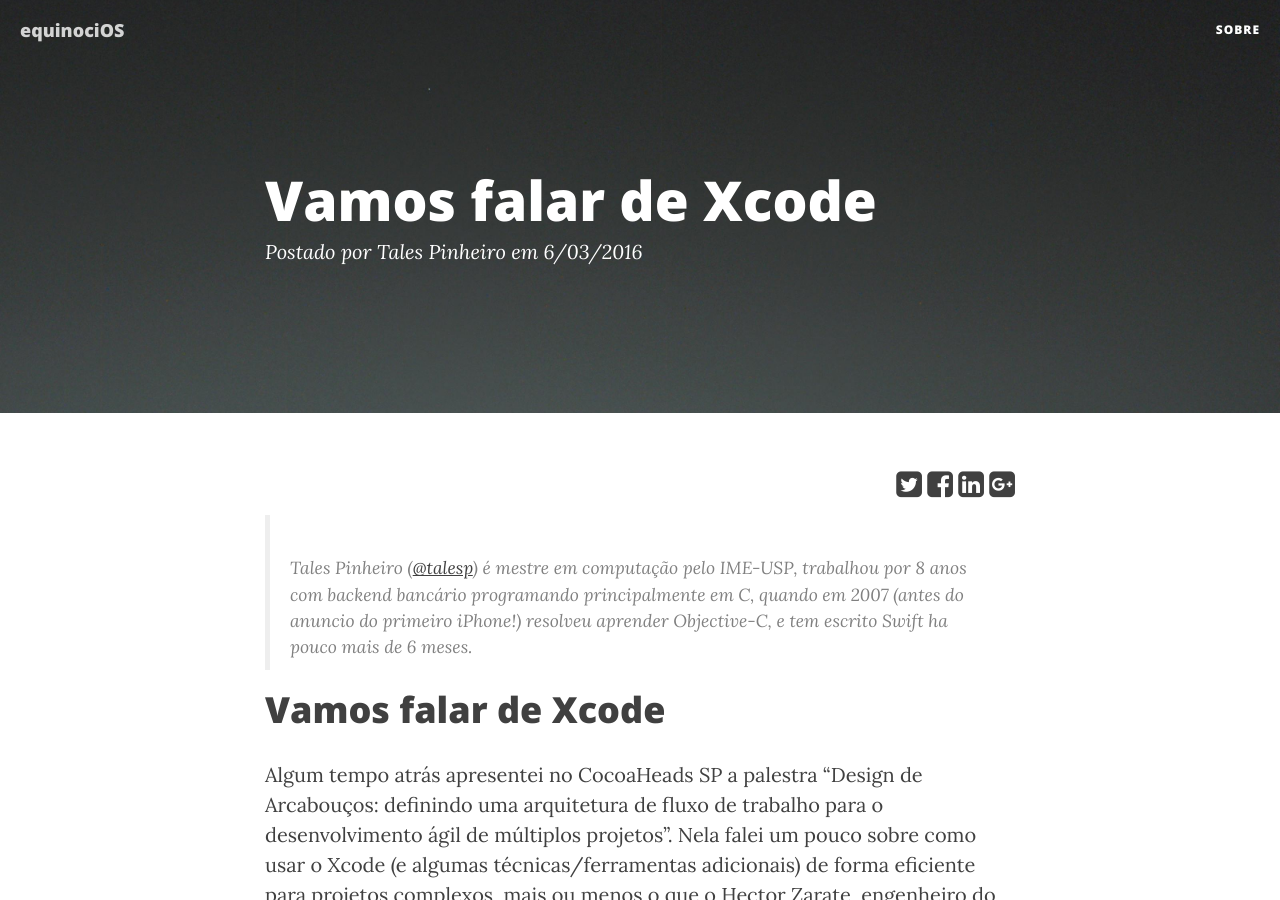
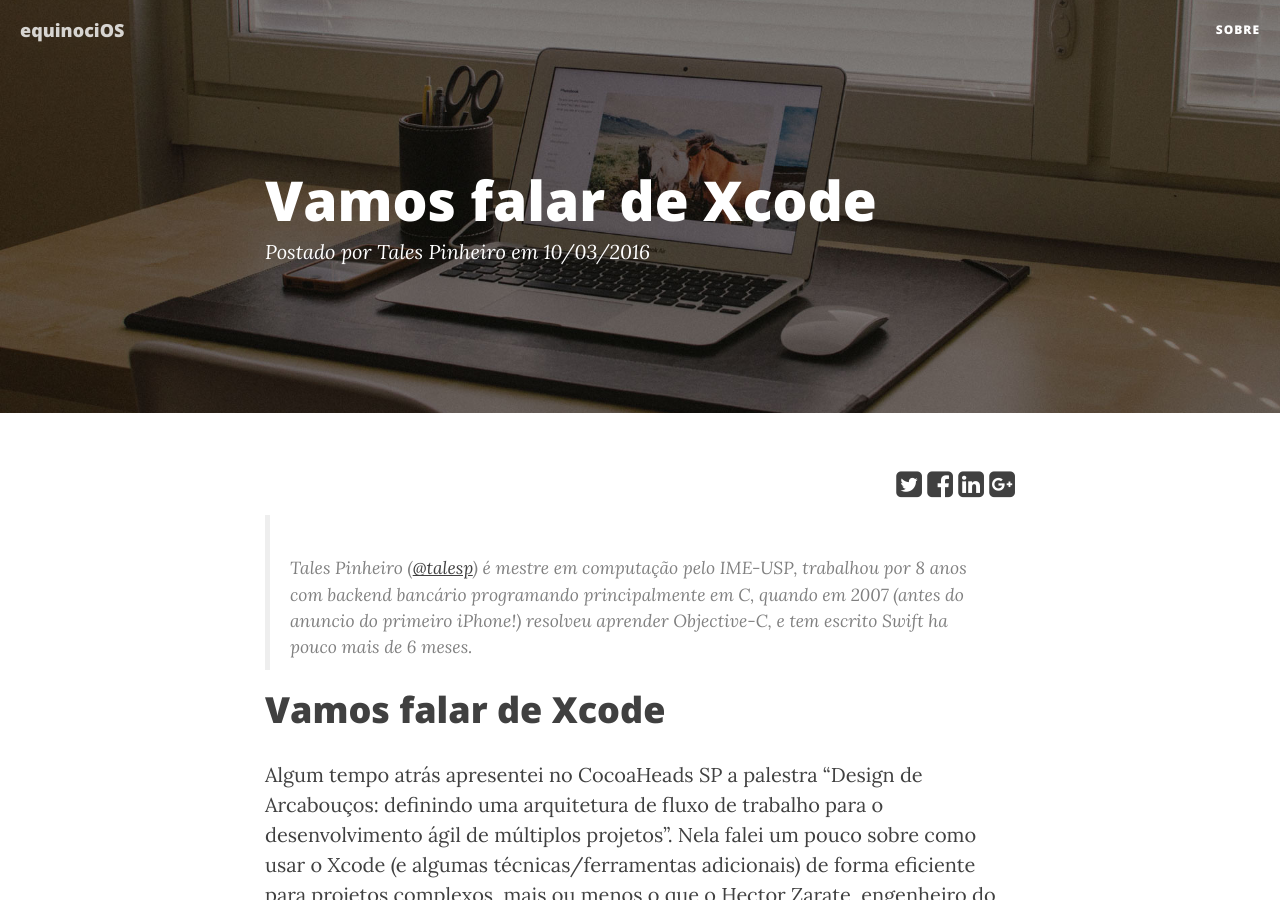
Before and after one commit to CocoaHeadsBrasil/equinociOS, a Jekyll site: the page built from _posts/2016-03-08-vamos-falar-de-xcode.md, in a window 1280 px wide and 900 px high. Built offline with Jekyll 4.4.1, drawn with Linux system fonts in a browser that asks for light colours; nearby versions of some CDN libraries; comment, search, counter and statistics services are not loaded.

Commit message:
Corrige imagem e data de publicação

```diff
--- a/_posts/2016-03-08-vamos-falar-de-xcode.md
+++ b/_posts/2016-03-08-vamos-falar-de-xcode.md
@@ -1,9 +1,8 @@
 ---
 layout:     post
 title:      "Vamos falar de Xcode"
-date:       2016-03-06 00:00:00
+date:       2016-03-10 00:00:00
 author:     "Tales Pinheiro"
-header-img: "img/fabri/pia17936_evening_star.jpg"
 category:   "xcode"
 ---
 
```
